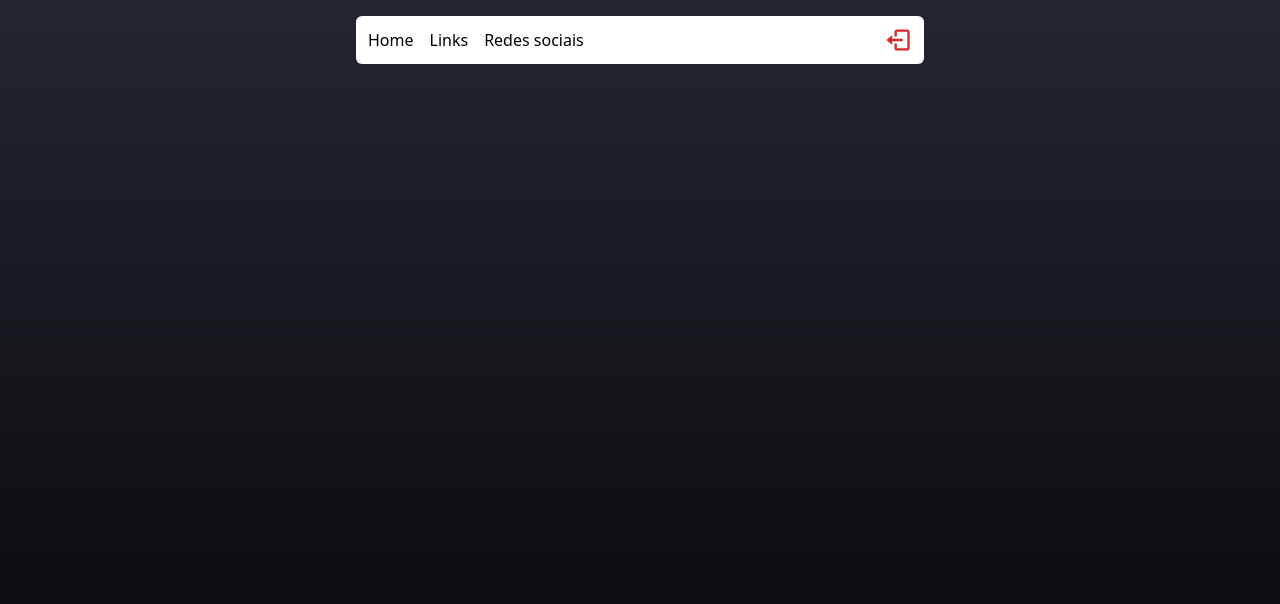
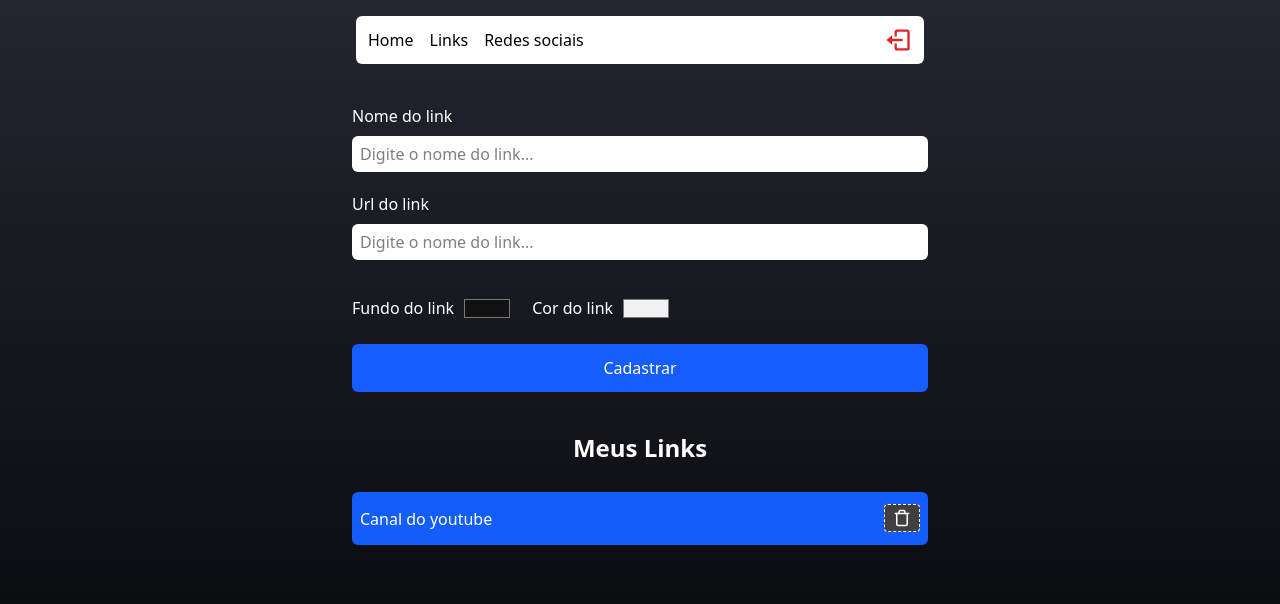
Before and after one commit to gbmouraa/linkeTree, a React (Vite) app: page /admin in a window 1280 px wide. Shown: the top 604 px of the page. Built offline with nearby package versions, Linux system fonts and the light colour scheme; no server answers; sample sign-in values are in the browser's storage.

Commit message:
feat: add form

```diff
--- a/src/pages/admin.tsx
+++ b/src/pages/admin.tsx
@@ -1,9 +1,87 @@
+import { useState } from "react";
 import { Header } from "../componets/header";
+import { Input } from "../componets/input";
+import { FiTrash } from "react-icons/fi";
 
 export const Admin: React.FC = () => {
+  const [name, setName] = useState("");
+  const [url, setUrl] = useState("");
+  const [textColor, setTextColor] = useState("#f1f1f1");
+  const [bgColor, setBgColor] = useState("#121212");
+
   return (
     <div className="flex min-h-screen flex-col items-center px-2 pb-7">
       <Header />
+      <form className="mt-8 mb-3 flex w-full max-w-xl flex-col">
+        <label className="my-2 font-medium text-white">Nome do link</label>
+        <Input
+          placeholder="Digite o nome do link..."
+          value={name}
+          onChange={(e) => setName(e.target.value)}
+        />
+        <label className="my-2 font-medium text-white">Url do link</label>
+        <Input
+          type="url"
+          placeholder="Digite o nome do link..."
+          value={url}
+          onChange={(e) => setUrl(e.target.value)}
+        />
+        <section className="my-4 flex gap-5">
+          <div className="flex items-center space-x-2">
+            <label className="my-2 font-medium text-white">Fundo do link</label>
+            <input
+              type="color"
+              value={bgColor}
+              onChange={(e) => setBgColor(e.target.value)}
+            />
+          </div>
+          <div className="flex items-center space-x-2">
+            <label className="my-2 font-medium text-white">Cor do link</label>
+            <input
+              type="color"
+              value={textColor}
+              onChange={(e) => setTextColor(e.target.value)}
+            />
+          </div>
+        </section>
+        {name !== "" && (
+          <div className="mb-7 flex flex-col items-center justify-center rounded-md border border-gray-100/25 p-1">
+            <label className="my-2 font-medium text-white">
+              Veja como está ficando:
+            </label>
+            <article
+              className="flex w-11/12 max-w-lg flex-col items-center justify-between rounded bg-zinc-900 px-1 py-3"
+              style={{
+                marginBottom: 8,
+                marginTop: 8,
+                backgroundColor: bgColor,
+              }}
+            >
+              <p className="font-medium" style={{ color: textColor }}>
+                {name}
+              </p>
+            </article>
+          </div>
+        )}
+        <button
+          type="submit"
+          className="mb-7 flex items-center justify-center gap-4 rounded-md bg-blue-600 py-3 font-medium text-white"
+        >
+          Cadastrar
+        </button>
+      </form>
+      <h2 className="mb-7 text-2xl font-bold text-white">Meus Links</h2>
+      <article
+        className="mb-2 flex w-11/12 max-w-xl items-center justify-between rounded-md px-2 py-3 select-none"
+        style={{ backgroundColor: "#135DFB", color: "#fff" }}
+      >
+        <p>Canal do youtube</p>
+        <div>
+          <button className="cursor-pointer rounded border border-dashed bg-neutral-700 px-2 py-1">
+            <FiTrash size={18} color="#fff" />
+          </button>
+        </div>
+      </article>
     </div>
   );
 };
```
